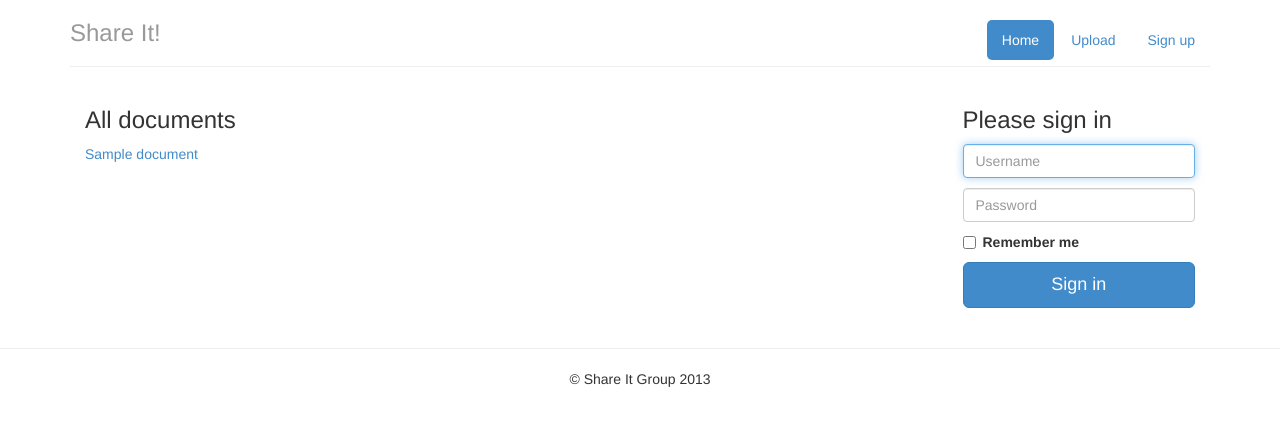
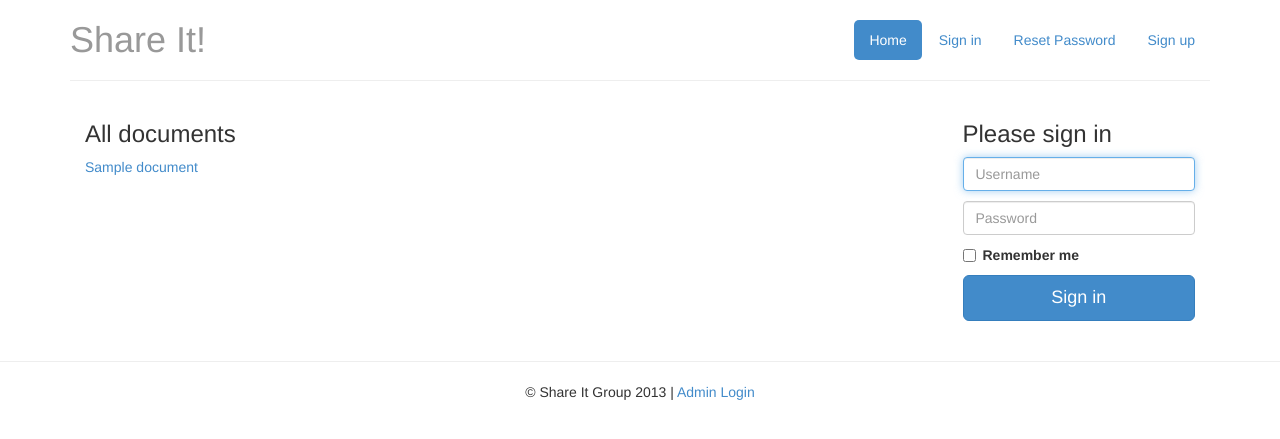
Before and after one commit to zhouye/shareit, a Django app: template main/templates/main/index.html in a window 1280 px wide. Shown: the top 439 px of the page. Run offline with Django 3.2, Linux system fonts and the light colour scheme; the template is opened without the code that fills it: most values are stand-ins (such as "Sample title", 1, 10 or a date in 2020); some libraries are stand-ins or nearby versions.

Commit message:
Zzzzzzzz.

```diff
--- a/main/templates/main/index.html
+++ b/main/templates/main/index.html
@@ -20,10 +20,17 @@
       <div class="header">
         <ul class="nav nav-pills pull-right">
           <li class="active"><a href="{% url "index" %}">Home</a></li>
+	  {% if user.is_authenticated %}
           <li><a href="{% url "upload" %}">Upload</a></li>
+	  <li><a href="{% url "auth_password_change" %}">Change Password</a></li>
+          <li><a href="{% url "auth_logout" %}">Sign out</a></li>
+	  {% else %}
+          <li><a href="{% url "auth_login" %}">Sign in</a></li>
+          <li><a href="{% url "auth_password_reset" %}">Reset Password</a></li>
           <li><a href="{% url "registration_register" %}">Sign up</a></li>
+	  {% endif %}
         </ul>
-        <h3 class="text-muted">Share It!</h3>
+        <h1 class="text-muted">Share It!</h1>
       </div><!--/header-->
       <hr />
       <div class="row row-offcanvas row-offcanvas-right">
@@ -43,6 +50,8 @@
 
         <div class="col-xs-6 col-sm-3 col-md 3 col-lg 3 sidebar-offcanvas" id="sidebar" role="navigation">
           <div class="container">
+            {% if user.is_authenticated %}
+            {% else %}
             <form class="form-signin" action="{% url "auth_login" %}" method="post">{% csrf_token %}
               <p><h3 class="form-signin-heading">Please sign in</h3></p>
               <p><input id="id_username" maxlength="254"  name="username" type="text" class="form-control" placeholder="Username" autofocus></p>
@@ -52,8 +61,10 @@
                   <input type="checkbox" value="remember-me"> Remember me
                 </label>
               </p>
+              <input type="hidden" name="next" value="{% url "index" %}" />
               <p><button class="btn btn-lg btn-block btn-primary" type="submit">Sign in</button></p>
             </form>
+            {% endif %}
           </div>
           <br />
         </div>
@@ -62,7 +73,7 @@
     </div>
     <hr />
     <footer>
-      <p align="middle">&copy; Share It Group 2013</p>
+      <p align="middle">&copy; Share It Group 2013    |    <a href="admin/">Admin Login</a></p>
     </footer>
 
     <!-- Bootstrap core JavaScript -->
--- a/registration/backends/simple/views.py
+++ b/registration/backends/simple/views.py
@@ -42,4 +42,5 @@ class RegistrationView(BaseRegistrationView):
         return getattr(settings, 'REGISTRATION_OPEN', True)
 
     def get_success_url(self, request, user):
-        return (user.get_absolute_url(), (), {})
+        return ("/",(),{})
+        #return (user.get_absolute_url(), (), {})
--- a/registration/templates/registration/login.html
+++ b/registration/templates/registration/login.html
@@ -3,6 +3,7 @@
 {% block content %}
     <form action="{% url "auth_login" %}" method="post">{% csrf_token %}
         {{ form.as_p }}
+        <input type="hidden" name="next" value="{% url "index" %}" />
         <input type="submit" value="Submit" />
     </form>
 {% endblock %}
--- a/registration/templates/registration/registration_form.html
+++ b/registration/templates/registration/registration_form.html
@@ -4,5 +4,6 @@
     <form action="{% url "registration_register" %}" method="post">{% csrf_token %}
         {{ form.as_p }}
         <input type="submit" value="Submit" />
+        <input type="hidden" name="next" value="{% url "index" %}" />
     </form>
 {% endblock %}
--- a/registration/views.py
+++ b/registration/views.py
@@ -67,7 +67,7 @@ class RegistrationView(_RequestPassingFormView):
     disallowed_url = 'registration_disallowed'
     form_class = RegistrationForm
     http_method_names = ['get', 'post', 'head', 'options', 'trace']
-    success_url = None
+    success_url = '/'
     template_name = 'registration/registration_form.html'
 
     def dispatch(self, request, *args, **kwargs):
```
Also changed, not shown: shareit.db.
